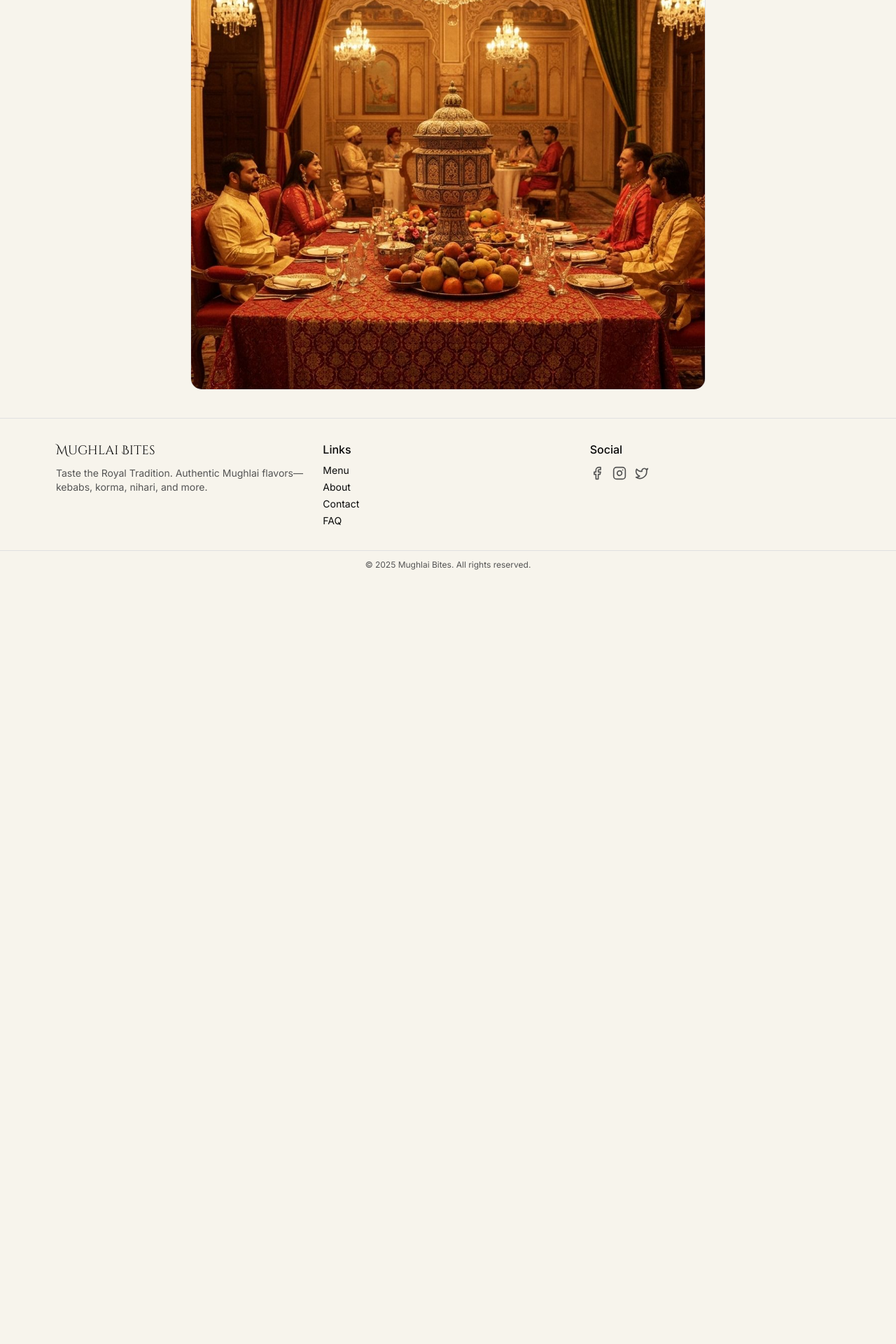
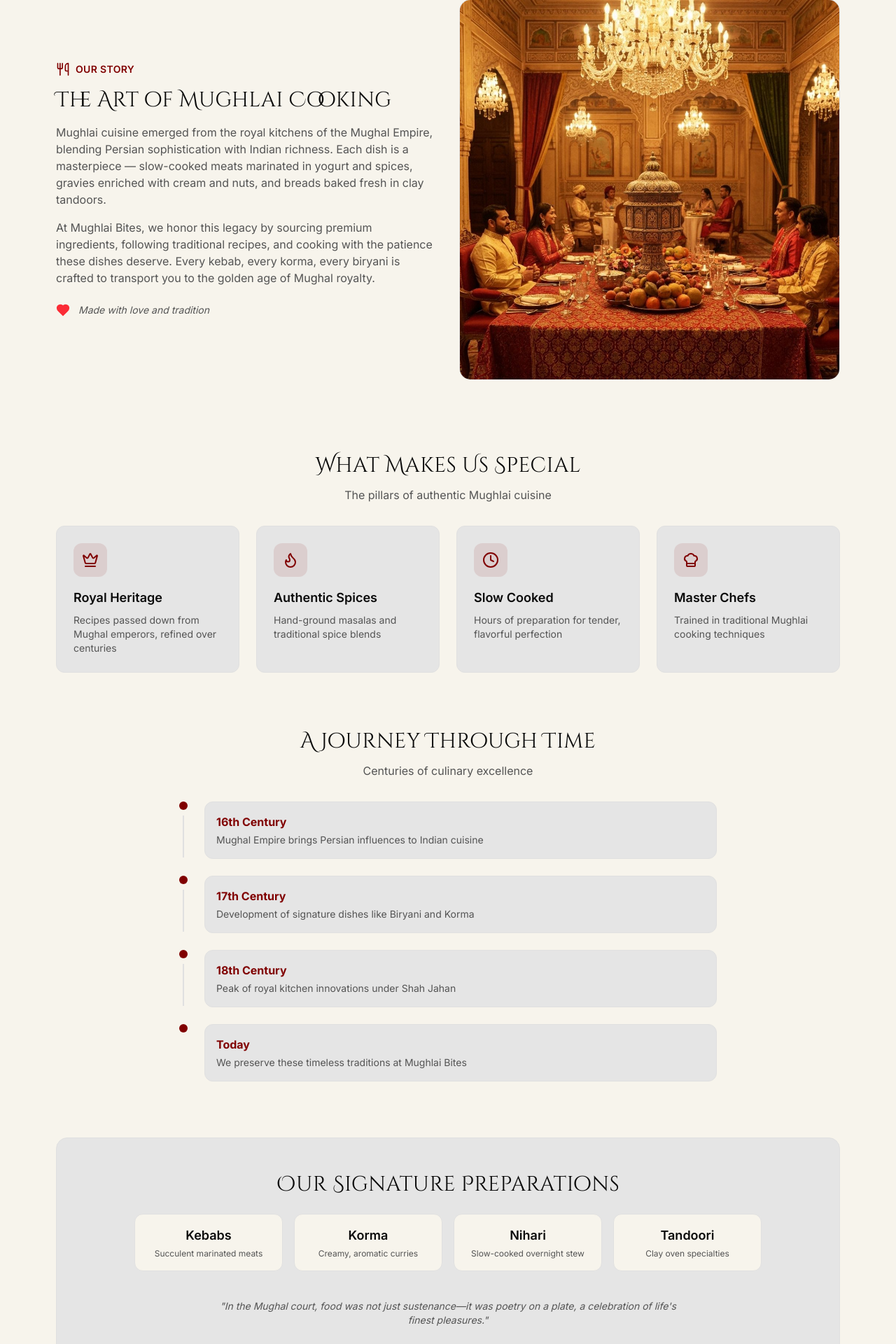
Before and after one commit to Amaanx6/Mughlai-Bites, a Next.js app: page /about in a window 1280 px wide. Shown: the part 420-2340 px from the top of the page at 70% size. Before the commit the page ends 1247 px from the top, so only its background shows below. Built offline with nearby package versions, Linux system fonts and the light colour scheme.

Commit message:
Updated About

```diff
--- a/app/about/page.tsx
+++ b/app/about/page.tsx
@@ -1,12 +1,188 @@
+"use client"
+
+import { motion } from "framer-motion"
+import { Utensils, Crown, Flame, Clock, ChefHat, Heart } from 'lucide-react'
+import Image from "next/image"
+
 export default function AboutPage() {
+  const features = [
+    {
+      icon: Crown,
+      title: "Royal Heritage",
+      description: "Recipes passed down from Mughal emperors, refined over centuries"
+    },
+    {
+      icon: Flame,
+      title: "Authentic Spices",
+      description: "Hand-ground masalas and traditional spice blends"
+    },
+    {
+      icon: Clock,
+      title: "Slow Cooked",
+      description: "Hours of preparation for tender, flavorful perfection"
+    },
+    {
+      icon: ChefHat,
+      title: "Master Chefs",
+      description: "Trained in traditional Mughlai cooking techniques"
+    }
+  ]
+
+  const timeline = [
+    { period: "16th Century", event: "Mughal Empire brings Persian influences to Indian cuisine" },
+    { period: "17th Century", event: "Development of signature dishes like Biryani and Korma" },
+    { period: "18th Century", event: "Peak of royal kitchen innovations under Shah Jahan" },
+    { period: "Today", event: "We preserve these timeless traditions at Mughlai Bites" }
+  ]
+
   return (
-    <div className="mx-auto max-w-3xl px-4 py-10 space-y-4">
-      <h1 className="h-royal text-3xl">About Mughlai Cuisine</h1>
-      <p className="text-pretty text-muted-foreground">
-        Mughlai cuisine is known for its royal heritage—slow-cooked meats, rich gravies, aromatic spices, and tandoor
-        specialties. At Mughlai Bites, we celebrate this tradition with carefully crafted dishes.
-      </p>
-      <img alt="Royal Mughlai setting" src="/royal-mughlai-dining-ambience.jpg" className="rounded-xl border" />
+    <div>
+      {/* Hero Section */}
+      <section className="relative overflow-hidden bg-secondary/30">
+        <div className="mx-auto max-w-6xl px-4 py-16">
+          <div className="text-center space-y-4 max-w-3xl mx-auto">
+            <div className="inline-flex items-center gap-2 px-4 py-2 rounded-full border bg-background text-sm font-medium">
+              <Crown className="w-4 h-4 text-primary" />
+              <span>Since the Mughal Era</span>
+            </div>
+            <h1 className="h-royal text-4xl md:text-5xl text-balance">
+              A Royal Culinary Legacy
+            </h1>
+            <p className="text-muted-foreground text-balance">
+              Experience the grandeur of Mughlai cuisine — where every dish tells a story of emperors, palaces, and timeless traditions
+            </p>
+          </div>
+        </div>
+      </section>
+
+      {/* Story Section */}
+      <section className="mx-auto max-w-6xl px-4 py-16">
+        <div className="grid md:grid-cols-2 gap-8 items-center">
+          <motion.div
+            initial={{ opacity: 0, x: -20 }}
+            whileInView={{ opacity: 1, x: 0 }}
+            transition={{ duration: 0.5 }}
+            className="space-y-4"
+          >
+            <div className="inline-flex items-center gap-2 text-primary">
+              <Utensils className="w-5 h-5" />
+              <span className="font-semibold text-sm uppercase tracking-wide">Our Story</span>
+            </div>
+            <h2 className="h-royal text-3xl">
+              The Art of Mughlai Cooking
+            </h2>
+            <p className="text-muted-foreground">
+              Mughlai cuisine emerged from the royal kitchens of the Mughal Empire, blending Persian sophistication with Indian richness. Each dish is a masterpiece — slow-cooked meats marinated in yogurt and spices, gravies enriched with cream and nuts, and breads baked fresh in clay tandoors.
+            </p>
+            <p className="text-muted-foreground">
+              At Mughlai Bites, we honor this legacy by sourcing premium ingredients, following traditional recipes, and cooking with the patience these dishes deserve. Every kebab, every korma, every biryani is crafted to transport you to the golden age of Mughal royalty.
+            </p>
+            <div className="flex items-center gap-3 pt-2">
+              <Heart className="w-5 h-5 text-red-500 fill-red-500" />
+              <span className="text-sm text-muted-foreground italic">Made with love and tradition</span>
+            </div>
+          </motion.div>
+          <motion.div
+            initial={{ opacity: 0, x: 20 }}
+            whileInView={{ opacity: 1, x: 0 }}
+            transition={{ duration: 0.5 }}
+          >
+            <Image
+              src="/royal-mughlai-dining-ambience.jpg"
+              alt="Royal Mughlai dining experience"
+              width={600}
+              height={450}
+              className="rounded-xl border w-full"
+            />
+          </motion.div>
+        </div>
+      </section>
+
+      {/* Features Section */}
+      <section className="mx-auto max-w-6xl px-4 py-10">
+        <div className="text-center space-y-3 mb-8">
+          <h2 className="h-royal text-3xl">What Makes Us Special</h2>
+          <p className="text-muted-foreground">The pillars of authentic Mughlai cuisine</p>
+        </div>
+        <div className="grid sm:grid-cols-2 lg:grid-cols-4 gap-6">
+          {features.map((feature, idx) => (
+            <motion.div
+              key={idx}
+              initial={{ opacity: 0, y: 20 }}
+              whileInView={{ opacity: 1, y: 0 }}
+              transition={{ duration: 0.4, delay: idx * 0.1 }}
+              className="border rounded-lg p-6 bg-secondary hover:bg-secondary/80 transition-colors"
+            >
+              <div className="w-12 h-12 rounded-lg bg-primary/10 flex items-center justify-center mb-4">
+                <feature.icon className="w-6 h-6 text-primary" />
+              </div>
+              <h3 className="font-semibold text-lg mb-2">{feature.title}</h3>
+              <p className="text-sm text-muted-foreground">{feature.description}</p>
+            </motion.div>
+          ))}
+        </div>
+      </section>
+
+      {/* Timeline Section */}
+      <section className="mx-auto max-w-6xl px-4 py-10">
+        <div className="text-center space-y-3 mb-8">
+          <h2 className="h-royal text-3xl">A Journey Through Time</h2>
+          <p className="text-muted-foreground">Centuries of culinary excellence</p>
+        </div>
+        <div className="max-w-3xl mx-auto space-y-6">
+          {timeline.map((item, idx) => (
+            <motion.div
+              key={idx}
+              initial={{ opacity: 0, x: -20 }}
+              whileInView={{ opacity: 1, x: 0 }}
+              transition={{ duration: 0.4, delay: idx * 0.1 }}
+              className="flex gap-6 items-start"
+            >
+              <div className="flex flex-col items-center">
+                <div className="w-3 h-3 rounded-full bg-primary"></div>
+                {idx < timeline.length - 1 && (
+                  <div className="w-0.5 h-full min-h-[60px] bg-border mt-2"></div>
+                )}
+              </div>
+              <div className="border rounded-lg p-4 bg-secondary flex-1">
+                <div className="font-bold text-primary mb-1">{item.period}</div>
+                <div className="text-sm text-muted-foreground">{item.event}</div>
+              </div>
+            </motion.div>
+          ))}
+        </div>
+      </section>
+
+      {/* Signature Dishes */}
+      <section className="mx-auto max-w-6xl px-4 py-10">
+        <div className="border rounded-xl bg-secondary p-8 md:p-12">
+          <div className="text-center space-y-6">
+            <h2 className="h-royal text-3xl">Our Signature Preparations</h2>
+            <div className="grid sm:grid-cols-2 lg:grid-cols-4 gap-4 max-w-4xl mx-auto">
+              {[
+                { name: 'Kebabs', desc: 'Succulent marinated meats' },
+                { name: 'Korma', desc: 'Creamy, aromatic curries' },
+                { name: 'Nihari', desc: 'Slow-cooked overnight stew' },
+                { name: 'Tandoori', desc: 'Clay oven specialties' }
+              ].map((dish, idx) => (
+                <motion.div
+                  key={idx}
+                  initial={{ opacity: 0, scale: 0.9 }}
+                  whileInView={{ opacity: 1, scale: 1 }}
+                  transition={{ duration: 0.3, delay: idx * 0.1 }}
+                  className="border rounded-lg p-4 bg-background"
+                >
+                  <div className="font-semibold text-lg mb-1">{dish.name}</div>
+                  <div className="text-xs text-muted-foreground">{dish.desc}</div>
+                </motion.div>
+              ))}
+            </div>
+            <p className="text-muted-foreground italic max-w-2xl mx-auto pt-4 text-sm">
+              "In the Mughal court, food was not just sustenance—it was poetry on a plate, a celebration of life's finest pleasures."
+            </p>
+          </div>
+        </div>
+      </section>
     </div>
   )
 }
```
